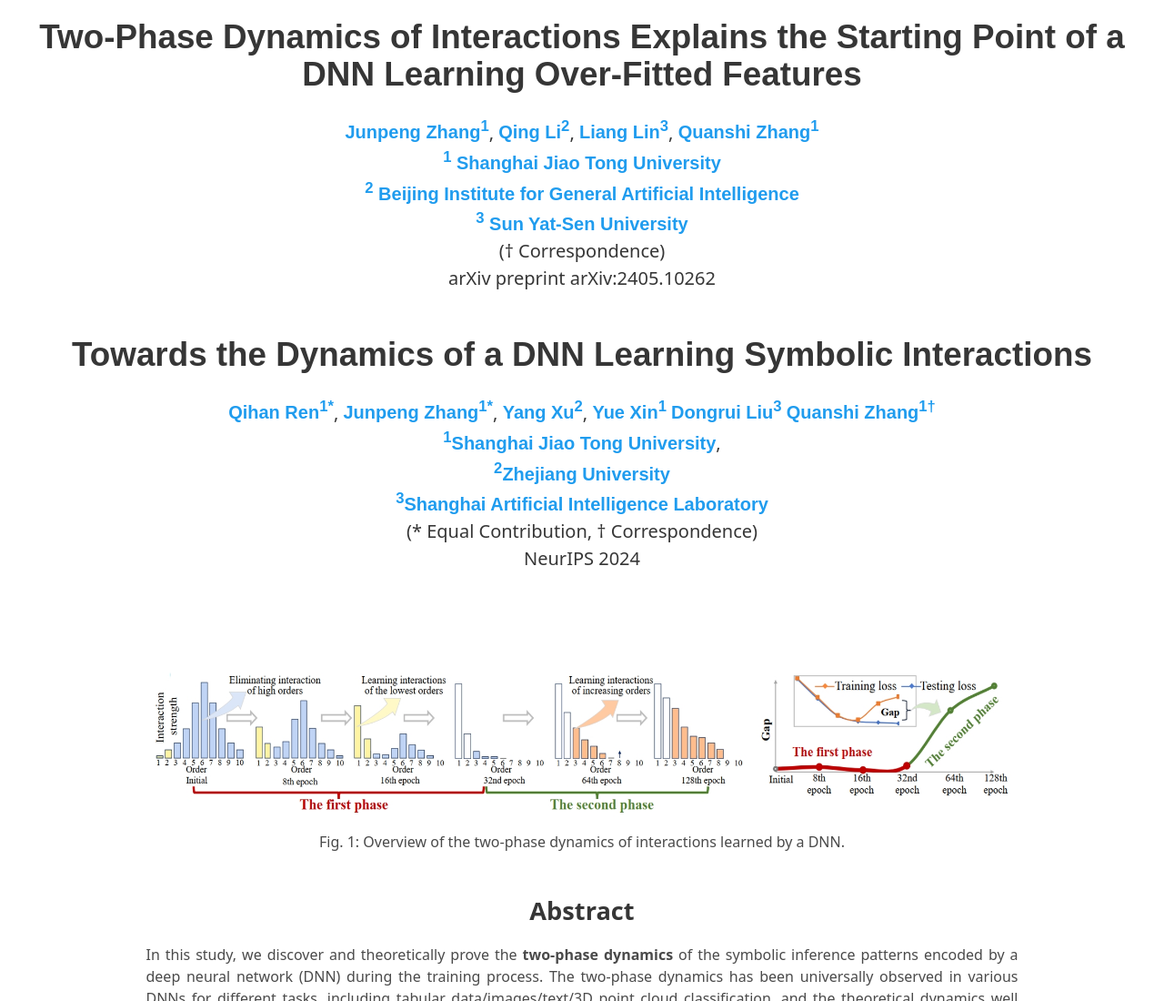
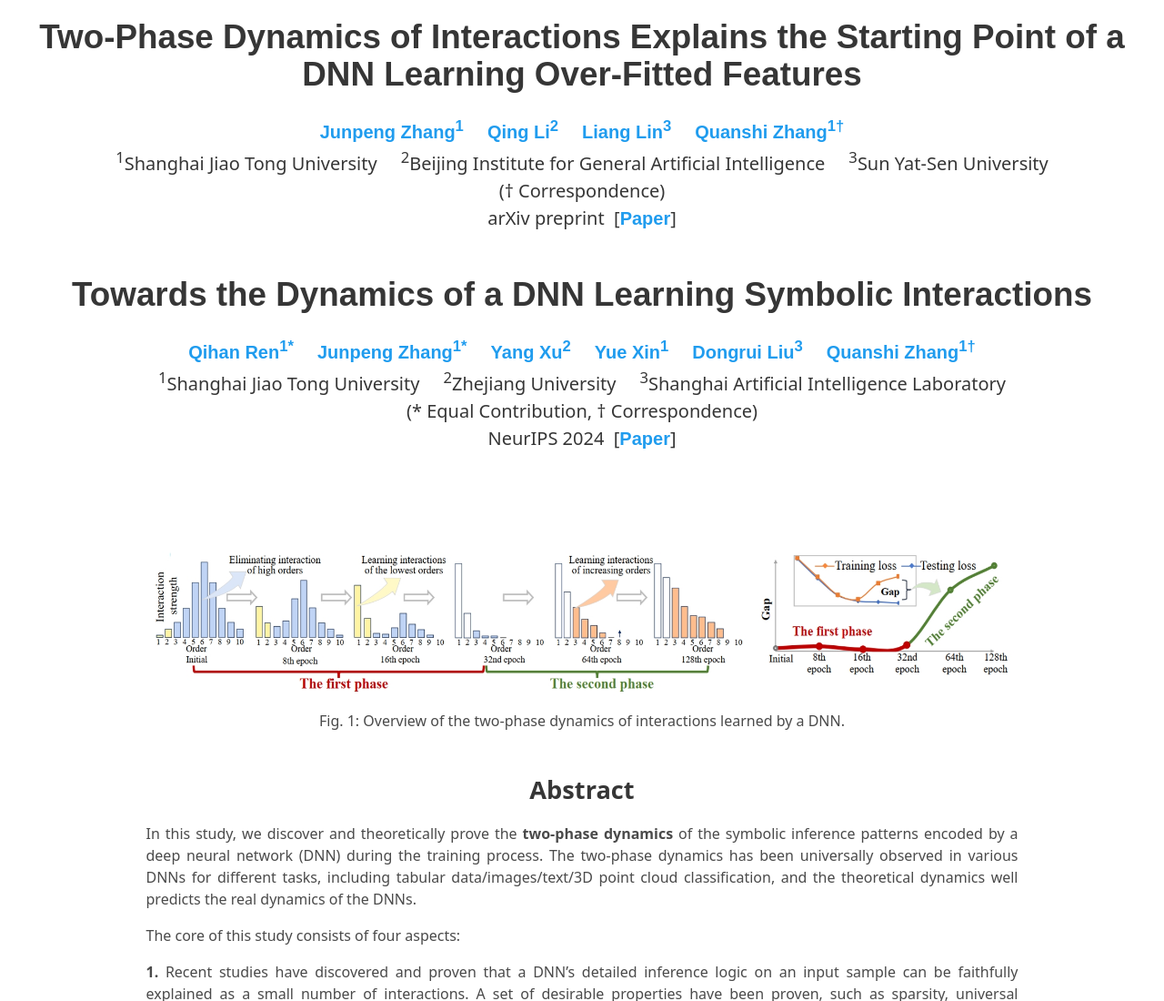
Before and after one commit to sjtu-xai-lab/InteractionDynamics, a plain HTML site: page index.html in a window 1280 px wide. Shown: the top 1100 px of the page at 91% size. Drawn offline with nearby package versions, Linux system fonts and the light colour scheme; some packages are replaced by stand-ins of ours.

```diff
--- a/index.html
+++ b/index.html
@@ -27,17 +27,16 @@
 <header>
     <h1 class="title is-1 publication-title has-text-centered">Two-Phase Dynamics of Interactions Explains the Starting Point of a DNN Learning Over-Fitted Features</h1>
     <p>
-        <a class="team-member" href="www.JunpengZhang.com">Junpeng Zhang<sup>1</sup></a>,
-        <a class="team-member" href="www.QingLi.com">Qing Li<sup>2</sup></a>,
-        <a class="team-member" href="www.LiangLin.com">Liang Lin<sup>3</sup></a>,
-        <a class="team-member" href="www.QuanshiZhang.com">Quanshi Zhang<sup>1</sup></a>
+        <a class="team-member" href="www.JunpengZhang.com">Junpeng Zhang<sup>1</sup></a> &nbsp;&nbsp;&nbsp;
+        <a class="team-member" href="www.QingLi.com">Qing Li<sup>2</sup></a> &nbsp;&nbsp;&nbsp;
+        <a class="team-member" href="www.LiangLin.com">Liang Lin<sup>3</sup></a> &nbsp;&nbsp;&nbsp;
+        <a class="team-member" href="www.QuanshiZhang.com">Quanshi Zhang<sup>1†</sup></a>
     </p>
-    <p><a class="team-member" href="#"><sup>1</sup> Shanghai Jiao Tong University</a>
-        <br><a class="team-member" href="#"><sup>2</sup> Beijing Institute for General Artificial Intelligence</a>
-        <br><a class="team-member" href="#"> <sup>3</sup> Sun Yat-Sen University</a>
+    <p><sup>1</sup>Shanghai Jiao Tong University &nbsp;&nbsp;&nbsp; <sup>2</sup>Beijing Institute for General Artificial Intelligence  &nbsp;&nbsp;&nbsp;  <sup>3</sup>Sun Yat-Sen University
     </p>
     <p>(† Correspondence)</p>
-    <p>arXiv preprint arXiv:2405.10262</p>
+    <p>arXiv preprint &nbsp;[<a class="team-member" href="#">Paper</a>]
+    </p>
 
     <br>
     <br>
@@ -46,25 +45,21 @@
         Towards the Dynamics of a DNN Learning Symbolic Interactions
     </h1>
     <p>
-        <a class="team-member" href="www.JunpengZhang.com">Qihan Ren<sup>1*</sup></a>,
-        <a class="team-member" href="www.QingLi.com">Junpeng Zhang<sup>1*</sup></a>,
-        <a class="team-member" href="www.LiangLin.com">Yang Xu<sup>2</sup></a>,
-        <a class="team-member" href="www.QuanshiZhang.com">Yue Xin<sup>1</sup></a>
-        <a class="team-member" href="www.QuanshiZhang.com">Dongrui Liu<sup>3</sup></a>
+        <a class="team-member" href="www.JunpengZhang.com">Qihan Ren<sup>1*</sup></a> &nbsp;&nbsp;&nbsp;
+        <a class="team-member" href="www.QingLi.com">Junpeng Zhang<sup>1*</sup></a> &nbsp;&nbsp;&nbsp;
+        <a class="team-member" href="www.LiangLin.com">Yang Xu<sup>2</sup></a> &nbsp;&nbsp;&nbsp;
+        <a class="team-member" href="www.QuanshiZhang.com">Yue Xin<sup>1</sup></a> &nbsp;&nbsp;&nbsp;
+        <a class="team-member" href="www.QuanshiZhang.com">Dongrui Liu<sup>3</sup></a> &nbsp;&nbsp;&nbsp;
         <a class="team-member" href="www.QuanshiZhang.com">Quanshi Zhang<sup>1†</sup></a>
     </p>
 
     <p>
-        <a class="team-member" href="www.JunpengZhang.com"><sup>1</sup>Shanghai Jiao Tong University</a>,
-    </p>
-
-    <p>
-        <a class="team-member" href="#"><sup>2</sup>Zhejiang University</a>
-        <br><a class="team-member" href="#"><sup>3</sup>Shanghai Artificial Intelligence Laboratory</a>
+        <sup>1</sup>Shanghai Jiao Tong University &nbsp;&nbsp;&nbsp; <sup>2</sup>Zhejiang University &nbsp;&nbsp;&nbsp; <sup>3</sup>Shanghai Artificial Intelligence Laboratory
     </p>
 
     <p>(* Equal Contribution, † Correspondence)</p>
-    <p>NeurIPS 2024</p>
+    <p>NeurIPS 2024 &nbsp;[<a class="team-member" href="#">Paper</a>]
+    </p>
 
 </header>
 
```
